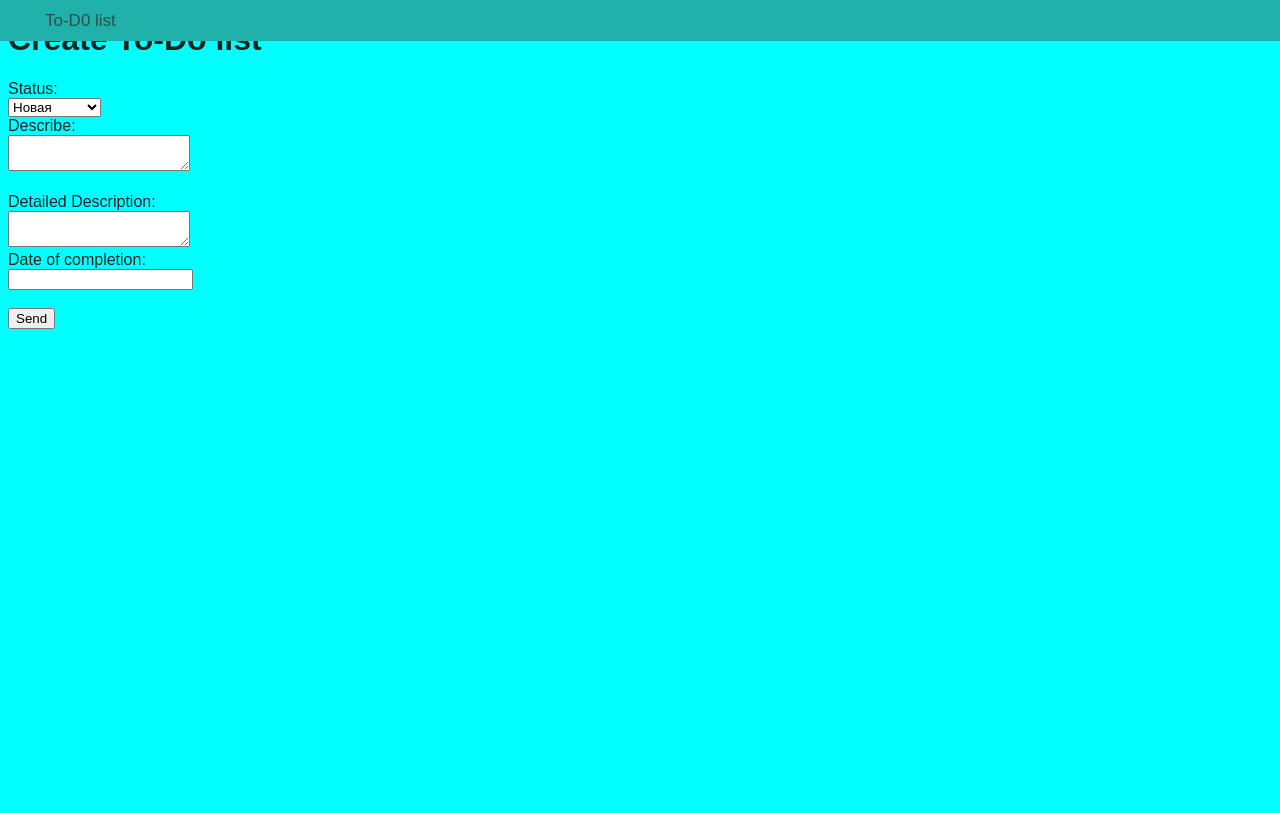
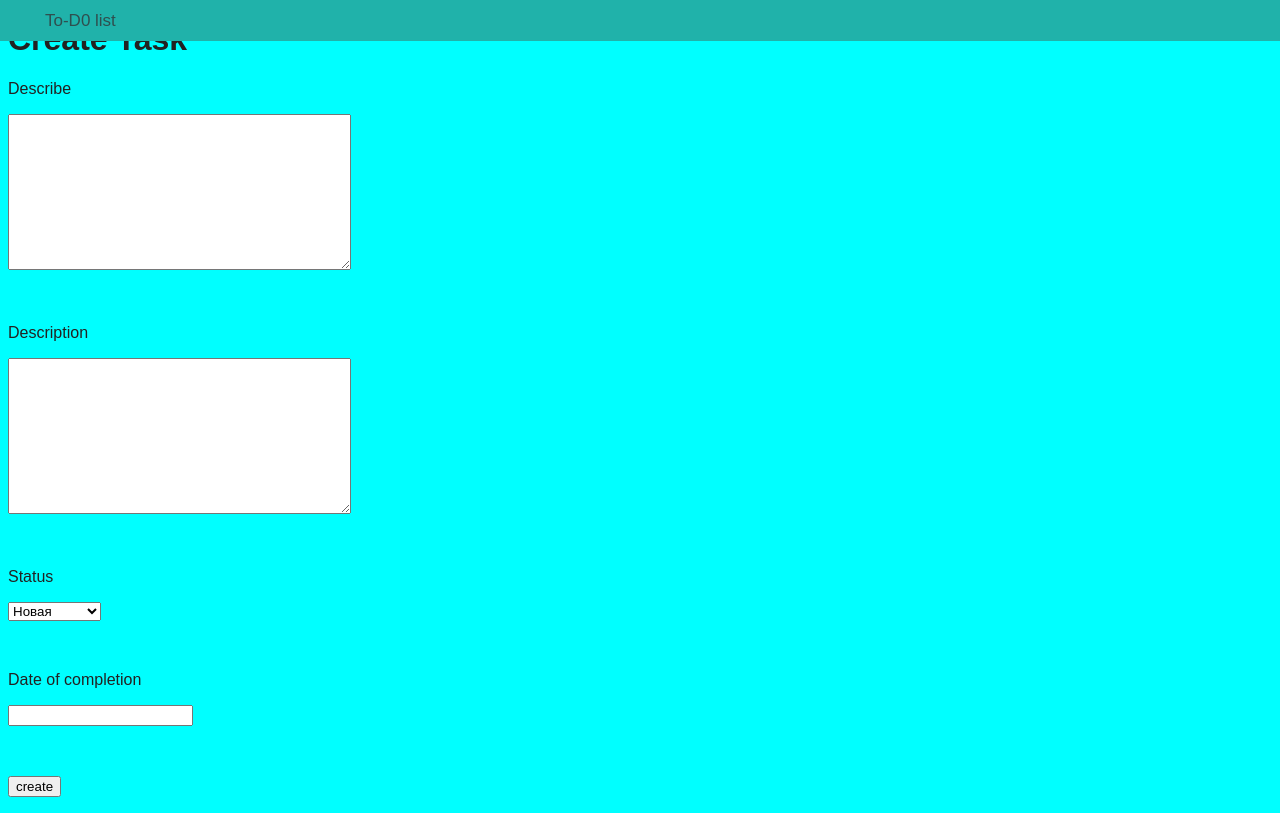
Before and after one commit to aiganysho/todo_list, a Django app: page /lists/add/ in a window 1280 px wide. Before the commit the page ends 329 px from the top, so only its background shows below. Run offline with Django 3.2, Linux system fonts and the light colour scheme.

Commit message:
add, change and create some templates

```diff
--- a/hello/webapp/templates/index.html
+++ b/hello/webapp/templates/index.html
@@ -8,11 +8,7 @@
     {% endif %}
 
     {% for list in lists %}
-         <a href="{% url "list-view" list.pk %}">{{ list.describe}}</a>
+         <a href="{% url "list-view" list.pk %}">{{ list.id }}. {{ list.describe}}</a>
         <br/>
-
     {% endfor %}
-        <br/>
-
-    <a href="{% url "list-add" %}"> Create To-Do<a/>
 {% endblock content %}
--- a/hello/webapp/templates/list_update.html
+++ b/hello/webapp/templates/list_update.html
@@ -1,7 +1,7 @@
 {% extends 'base.html' %}
 
-{% block menu %}<li><a href="{% url "list-view" list.id %}">Вернуться к статье</a></li>{% endblock menu %}
-{% block page_header %}Редактирвоать статью {{ list.id }}{% endblock page_header %}
+{% block menu %}<li><a href="{% url "list-view" list.id %}">Back list</a></li>{% endblock menu %}
+{% block page_header %}Update Task {{ list.id }}{% endblock page_header %}
 
 {% block content %}
     <form action="{% url "list-update" list.id %}" method="post">
--- a/hello/webapp/templates/to_do_list.html
+++ b/hello/webapp/templates/to_do_list.html
@@ -1,24 +1,9 @@
 {% extends 'base.html' %}
-{% block page_header %}Create To-Do list{% endblock page_header %}
+
+{% block page_header %}Create Task{% endblock page_header %}
+
 {% block content %}
-
-    <form action="/lists/add/" method="post">
-        {% csrf_token %}
-        <label>Status:</label><br/>
-        <select name="status">
-            {% for i,j in status %}
-                <option value="{{ i }}">{{ j }}</option><br/>
-            {% endfor %}
-        </select>
-        <br/>
-        <label>Describe:</label><br/>
-        <textarea name="describe" required></textarea><br/>
-        <br/>
-        <label>Detailed Description:</label><br/>
-        <textarea name="description"></textarea><br/>
-        <label>Date of completion:</label><br/>
-        <input type="text" name="date_of_complection"/><br/>
-        <br/>
-        <input type="submit" value="Send"/>
-
+    <form action="lists/add/" method="post">
+        {% include "form.html" with button_text="create" %}
+    </form>
 {% endblock content %}
```
Also changed, not shown: hello/webapp/templates/list_delete.html (added, +11 -0 lines), hello/webapp/templates/list_view.html (+4 -3 lines).
